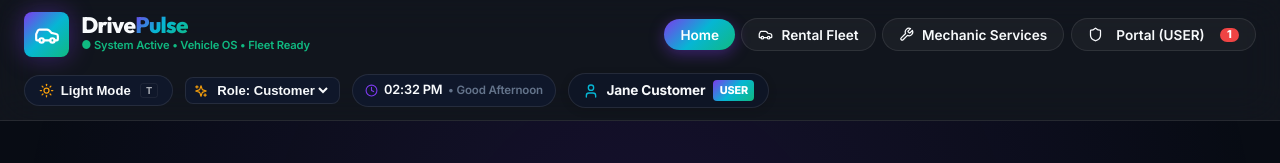
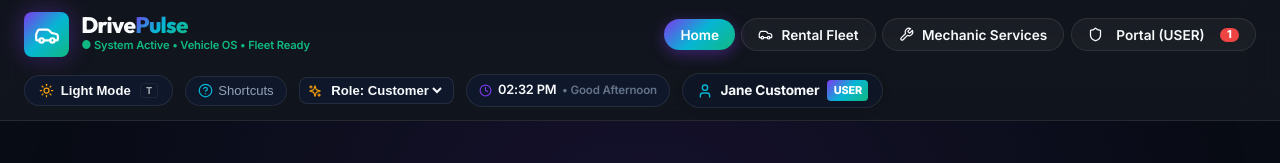
Before and after one commit to swarajchikhale/vehical_management_system, a React (Vite) app: page / in a window 1280 px wide. Shown: the top 163 px of the page. Built offline with nearby package versions, Linux system fonts and the light colour scheme; the HTML template or start-up script is replaced by a standard one.

Commit message:
Add keyboard shortcut cheat-sheet dropdown helper to navigation bar

```diff
--- a/src/components/Navbar.jsx
+++ b/src/components/Navbar.jsx
@@ -1,7 +1,7 @@
 import React, { useState, useEffect } from 'react';
 import { useAuth } from '../context/AuthContext';
 import { useData } from '../context/DataContext';
-import { Car, Wrench, Shield, User, Sparkles, Sun, Moon, Clock } from 'lucide-react';
+import { Car, Wrench, Shield, User, Sparkles, Sun, Moon, Clock, HelpCircle, X } from 'lucide-react';
 
 export const Navbar = ({ activeTab, setActiveTab }) => {
   const { currentUser, switchRole } = useAuth();
@@ -12,6 +12,7 @@ export const Navbar = ({ activeTab, setActiveTab }) => {
   });
 
   const [timeStr, setTimeStr] = useState('');
+  const [showShortcuts, setShowShortcuts] = useState(false);
 
   useEffect(() => {
     const updateClock = () => {
@@ -176,6 +177,66 @@ export const Navbar = ({ activeTab, setActiveTab }) => {
             <kbd style={{ fontSize: '0.65rem', opacity: 0.65, border: '1px solid var(--border-color)', borderRadius: '3px', padding: '0.05rem 0.3rem', marginLeft: '0.15rem' }}>T</kbd>
           </button>
 
+          {/* Quick Shortcuts Trigger */}
+          <button
+            onClick={() => setShowShortcuts(prev => !prev)}
+            title="View keyboard shortcut cheat-sheet"
+            style={{
+              display: 'inline-flex',
+              alignItems: 'center',
+              gap: '0.35rem',
+              background: 'var(--bg-secondary)',
+              border: '1px solid var(--border-color)',
+              borderRadius: '9999px',
+              padding: '0.4rem 0.75rem',
+              color: 'var(--text-muted)',
+              fontSize: '0.82rem',
+              cursor: 'pointer'
+            }}
+          >
+            <HelpCircle size={15} color="var(--accent-cyan)" />
+            <span>Shortcuts</span>
+          </button>
+
+          {showShortcuts && (
+            <div
+              style={{
+                position: 'absolute',
+                top: '4.2rem',
+                right: '1rem',
+                background: 'var(--bg-card)',
+                border: '1px solid var(--border-highlight)',
+                borderRadius: 'var(--radius-sm)',
+                boxShadow: '0 12px 30px rgba(0,0,0,0.3)',
+                padding: '1.25rem',
+                zIndex: 1000,
+                width: '260px',
+                fontSize: '0.85rem'
+              }}
+            >
+              <div style={{ display: 'flex', justifyContent: 'space-between', alignItems: 'center', marginBottom: '0.85rem', borderBottom: '1px solid var(--border-color)', paddingBottom: '0.5rem' }}>
+                <strong style={{ fontSize: '0.9rem' }}>Keyboard Shortcuts</strong>
+                <button onClick={() => setShowShortcuts(false)} style={{ background: 'none', border: 'none', cursor: 'pointer', color: 'var(--text-muted)' }}>
+                  <X size={15} />
+                </button>
+              </div>
+              <div style={{ display: 'flex', flexDirection: 'column', gap: '0.6rem' }}>
+                <div style={{ display: 'flex', justifyContent: 'space-between', alignItems: 'center' }}>
+                  <span style={{ color: 'var(--text-muted)' }}>Toggle Theme</span>
+                  <kbd style={{ background: 'var(--bg-secondary)', border: '1px solid var(--border-color)', borderRadius: '4px', padding: '0.1rem 0.4rem', fontSize: '0.75rem' }}>T</kbd>
+                </div>
+                <div style={{ display: 'flex', justifyContent: 'space-between', alignItems: 'center' }}>
+                  <span style={{ color: 'var(--text-muted)' }}>Close Modals</span>
+                  <kbd style={{ background: 'var(--bg-secondary)', border: '1px solid var(--border-color)', borderRadius: '4px', padding: '0.1rem 0.4rem', fontSize: '0.75rem' }}>Esc</kbd>
+                </div>
+                <div style={{ display: 'flex', justifyContent: 'space-between', alignItems: 'center' }}>
+                  <span style={{ color: 'var(--text-muted)' }}>Print Invoices</span>
+                  <kbd style={{ background: 'var(--bg-secondary)', border: '1px solid var(--border-color)', borderRadius: '4px', padding: '0.1rem 0.4rem', fontSize: '0.75rem' }}>Ctrl+P</kbd>
+                </div>
+              </div>
+            </div>
+          )}
+
           {/* Role Switcher */}
           <div style={{ display: 'flex', alignItems: 'center', background: 'var(--bg-secondary)', border: '1px solid var(--border-color)', borderRadius: '8px', padding: '0.25rem 0.5rem' }}>
             <Sparkles size={14} color="var(--accent-amber)" style={{ marginRight: '0.35rem' }} />
```
